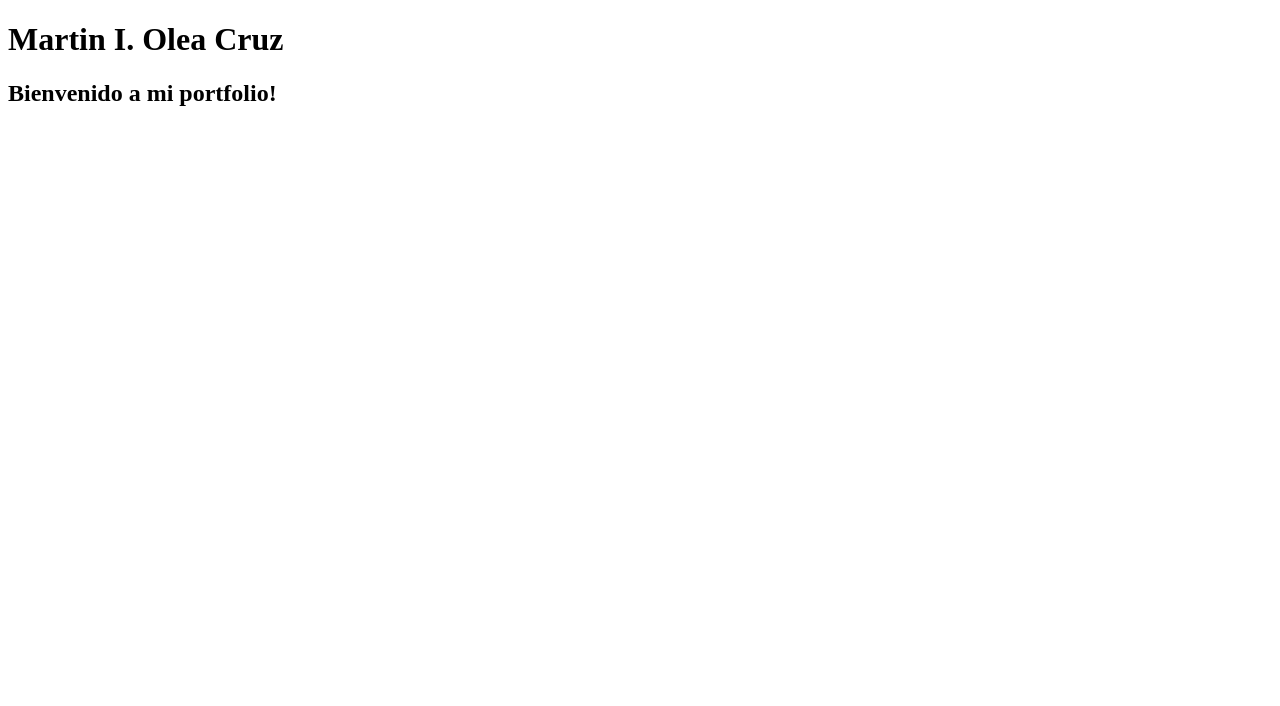
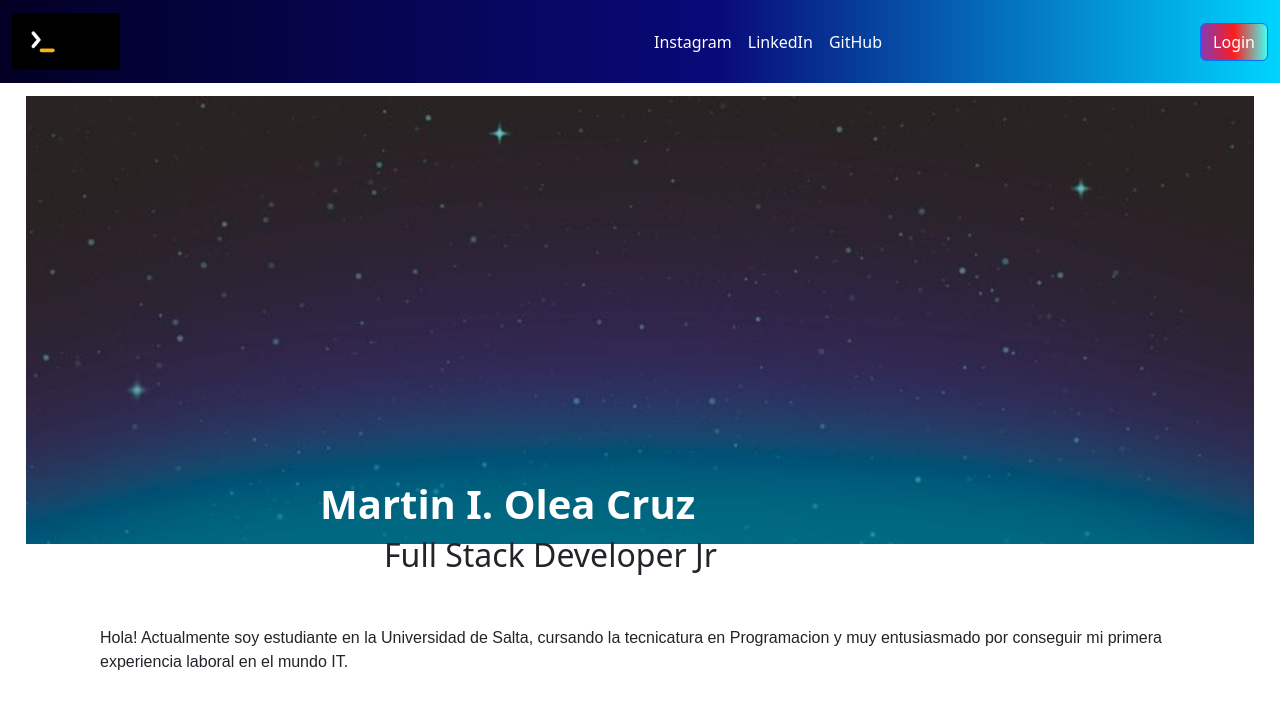
Before and after one commit to Olea45/portfolio-FrontEndAP, a plain HTML site: page index.html in a window 1280 px wide. Drawn offline with nearby package versions, Linux system fonts and the light colour scheme.

Commit message:
Actualizacion a FrontEnd estatico 1er parte

```diff
--- /dev/null
+++ b/css/style.css
@@ -0,0 +1,90 @@
+.navbar.navbar-expand-lg.bg-warning {
+    background: rgb(2,0,36);
+background: -moz-linear-gradient(90deg, rgba(2,0,36,1) 0%, rgba(9,9,121,1) 56%, rgba(0,212,255,1) 100%);
+background: -webkit-linear-gradient(90deg, rgba(2,0,36,1) 0%, rgba(9,9,121,1) 56%, rgba(0,212,255,1) 100%);
+background: linear-gradient(90deg, rgba(2,0,36,1) 0%, rgba(9,9,121,1) 56%, rgba(0,212,255,1) 100%);
+filter: progid:DXImageTransform.Microsoft.gradient(startColorstr="#020024",endColorstr="#00d4ff",GradientType=1);
+}
+
+a.navbar-brand {
+    color: #ffffff;
+}
+
+a.nav-link {
+    color: #ffffff;
+}
+
+.nav-link:hover {
+    font-weight: bold;
+    color: #ffffff;
+}
+
+button.btn.btn-primary {
+    background-color: black;
+    background: rgb(131,58,180);
+background: -moz-linear-gradient(90deg, rgba(131,58,180,1) 0%, rgba(253,29,29,1) 50%, rgba(69,252,239,1) 100%);
+background: -webkit-linear-gradient(90deg, rgba(131,58,180,1) 0%, rgba(253,29,29,1) 50%, rgba(69,252,239,1) 100%);
+background: linear-gradient(90deg, rgba(131,58,180,1) 0%, rgba(253,29,29,1) 50%, rgba(69,252,239,1) 100%);
+filter: progid:DXImageTransform.Microsoft.gradient(startColorstr="#833ab4",endColorstr="#45fcef",GradientType=1);
+}
+
+button.btn.btn-primary:hover {
+    color: rgba(0, 0, 0, 0.473);
+}
+
+button.btn.btn-secondary {
+    background: rgba(255, 255, 255, 0.904);
+    color: black;
+}
+
+button.btn-close {
+    color: #ffffff;
+}
+
+label.col-sm-2.col-form-label {
+    color: white;
+    padding-right: 2cm;
+}
+
+.banner {
+    margin-top: 1%;
+    margin-left: 2%;
+    margin-right: 2%;
+    border-radius: 5%;
+}
+
+h1.nombre {
+    margin-left: 25%;
+    margin-top: -5%;
+    color: white;
+    font-weight: bold;
+}
+
+.titulo {
+    margin-left: 30%;
+}
+
+div.modal-body {
+    background: rgba(0, 3, 150, 0.863);
+    padding: 30px;
+}
+
+div.modal-footer {
+    background: rgb(34, 33, 33);
+}
+
+div.modal-header {
+    background: rgb(34, 33, 33);
+    color: white;
+    padding: 30px;
+}
+
+.descripcion {
+    margin-left: 10%;
+    margin-right: 10%;
+    font-family: Arial, Helvetica, sans-serif;
+    display: flex;
+    margin-left: 100px;
+    margin-right: 100px;
+    margin-top: 4%;
+}
--- a/index.html
+++ b/index.html
@@ -2,14 +2,76 @@
 <html>
     <head>
         <meta charset="UTF-8">
+        <meta name="viewport" content="width=device-width, initial-scale=1.0">
         <title>Portfolio / Martin Olea</title>
+        <link href="css/style.css" rel="stylesheet" type="text/css">
+        <link href="https://cdn.jsdelivr.net/npm/bootstrap@5.3.0-alpha1/dist/css/bootstrap.min.css" rel="stylesheet" integrity="sha384-GLhlTQ8iRABdZLl6O3oVMWSktQOp6b7In1Zl3/Jr59b6EGGoI1aFkw7cmDA6j6gD" crossorigin="anonymous">
     </head>
     <body>
+        <nav class="navbar navbar-expand-lg bg-warning">
+          <div class="container-fluid">
+            <a class="navbar-brand" href="#">
+              <img src="css/arg-im.png" alt="" width="35%" height="">
+            </a>
+            <ul class="navbar-nav">
+              <li class="nav-item">
+                <a class="nav-link" href="https://www.instagram.com/">Instagram</a>
+              </li>
+              <li class="nav-item">
+                <a class="nav-link" href="https://www.linkedin.com/">LinkedIn</a>
+              </li>
+              <li class="nav-item">
+                <a class="nav-link" href="https://github.com/Olea45">GitHub</a>
+              </li>
+            </ul>
+            <!-- Boton Modal -->
+            <button type="button" class="btn btn-primary" data-bs-toggle="modal" data-bs-target="#exampleModal">
+              Login
+            </button>
+
+            <!-- Modal -->
+            <div class="modal fade" id="exampleModal" tabindex="-1" aria-labelledby="exampleModalLabel" aria-hidden="true">
+              <div class="modal-dialog">
+                <div class="modal-content">
+                  <div class="modal-header">
+                    <h1 class="modal-title fs-5" id="exampleModalLabel">Login</h1>
+                    <button type="button" class="btn-close" data-bs-dismiss="modal" aria-label="Close"></button>
+                  </div>
+                  <div class="modal-body">
+                    <div class="mb-3 row">
+                      <label for="inputEmail" class="col-sm-2 col-form-label">Email</label>
+                      <div class="col-sm-10">
+                        <input type="email" class="form-control" id="inputEmail" value="">
+                      </div>
+                    </div>
+                    <div class="mb-3 row">
+                      <label for="inputPassword" class="col-sm-2 col-form-label">Password</label>
+                      <div class="col-sm-10">
+                        <input type="password" class="form-control" id="inputPassword">
+                      </div>
+                    </div>
+                  </div>
+                  <div class="modal-footer">
+                    <button type="button" class="btn btn-secondary" data-bs-dismiss="modal">Cerrar</button>
+                    <button type="button" class="btn btn-primary">Iniciar Sesion</button>
+                  </div>
+                </div>
+              </div>
+            </div>
+          </div>
+        </nav>
+        <div class="banner">
+          <img src="css/banner-galaxy.jpg" width="100%" >
+        </div>
         <header>
-            <h1>Martin I. Olea Cruz</h1>
+            <h1 class="nombre">Martin I. Olea Cruz</h1>
         </header>
         <section>
-            <h2>Bienvenido a mi portfolio!</h2>
+            <h2 class="titulo">Full Stack Developer Jr</h2>
         </section>
+        <section class="descripcion">
+          <p class="sobre-descripcion">Hola! Actualmente soy estudiante en la Universidad de Salta, cursando la tecnicatura en Programacion y muy entusiasmado por conseguir mi primera experiencia laboral en el mundo IT.</p>
+        </section>
+        <script src="https://cdn.jsdelivr.net/npm/bootstrap@5.3.0-alpha1/dist/js/bootstrap.bundle.min.js" integrity="sha384-w76AqPfDkMBDXo30jS1Sgez6pr3x5MlQ1ZAGC+nuZB+EYdgRZgiwxhTBTkF7CXvN" crossorigin="anonymous"></script>
     </body>
 </html>
```
Also changed, not shown: css/arg-im.png (added), css/banner-galaxy.jpg (added).
